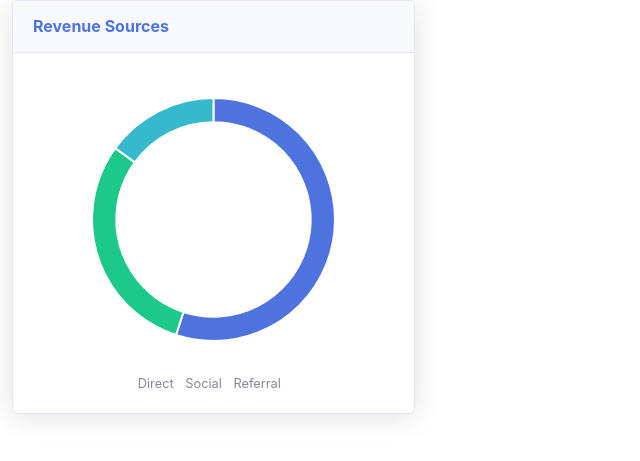
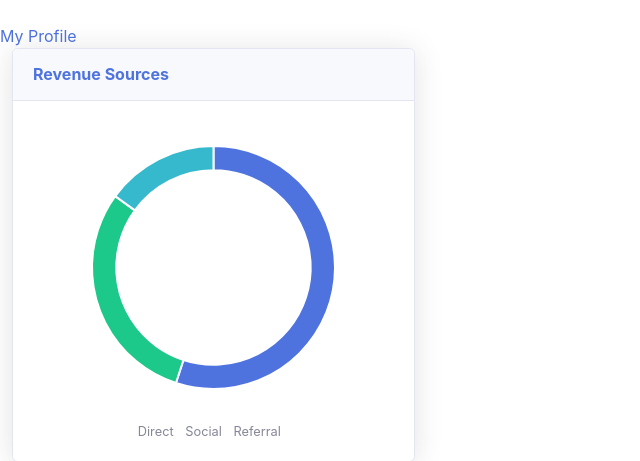
Before and after one commit to integerJI/TIME_catcher, a Django app: page /timeApp/index/ in a window 1280 px wide. Shown: the top 461 px of the page, without its empty margins (0-640 px from the left). Run offline with Django 3.2, Linux system fonts and the light colour scheme; some libraries are stand-ins or nearby versions.

Commit message:
mypage 설정

```diff
--- a/timeApp/templates/index.html
+++ b/timeApp/templates/index.html
@@ -4,13 +4,15 @@
 <html lang="en">
 
 <head>
-
     <!-- Custom styles for this template-->
     <link href="{% static 'css/sb-admin-2.min.css' %}" rel="stylesheet">
-
 </head>
 
 <body id="page-top">
+
+    {{ user.username }}
+    <br>
+    <a href="{% url 'mypage' %}">My Profile</a>
 
     <!-- Pie Chart -->
     <div class="col-xl-4 col-lg-5">
```
Also changed, not shown: db.sqlite3, usr/sample_img.png (added).
